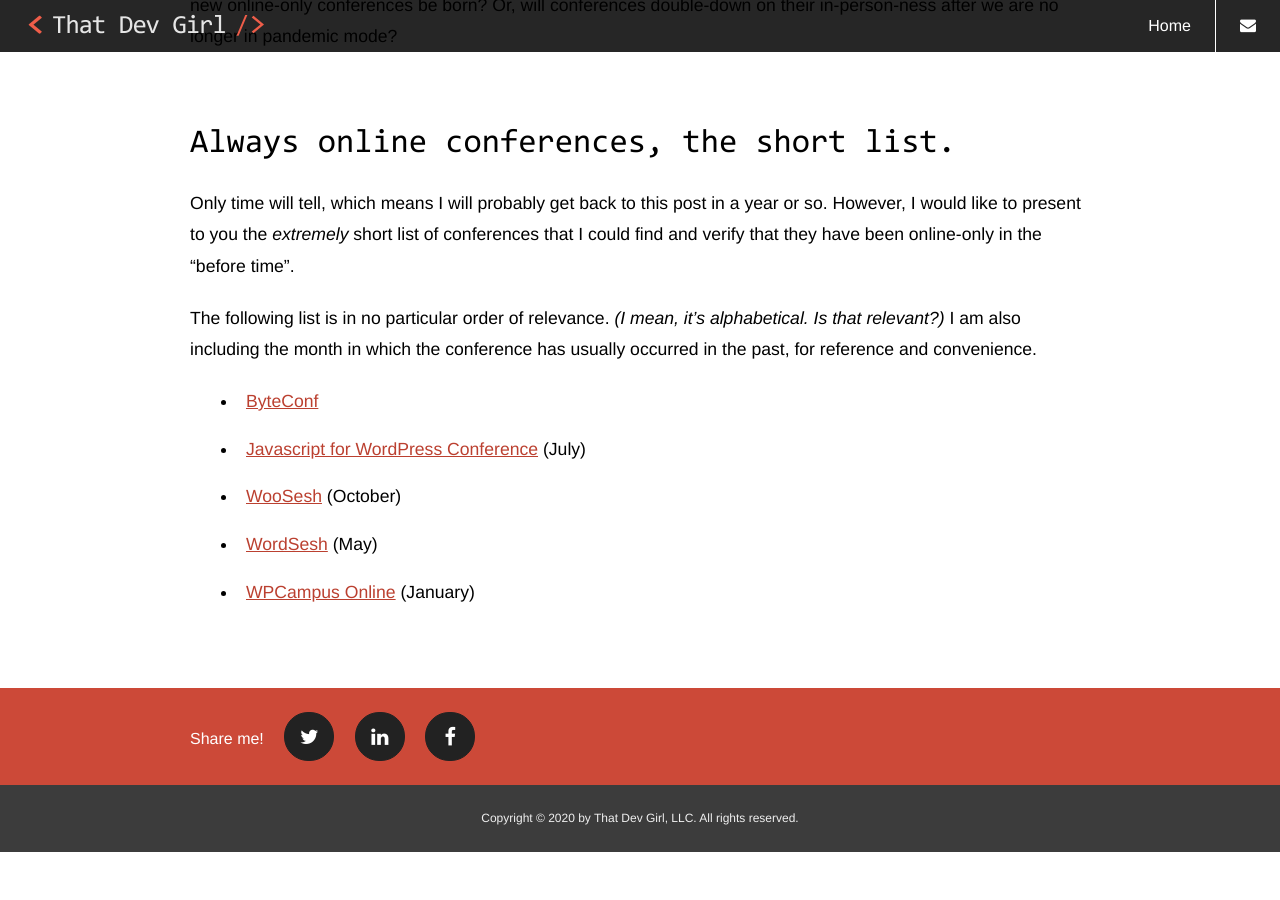
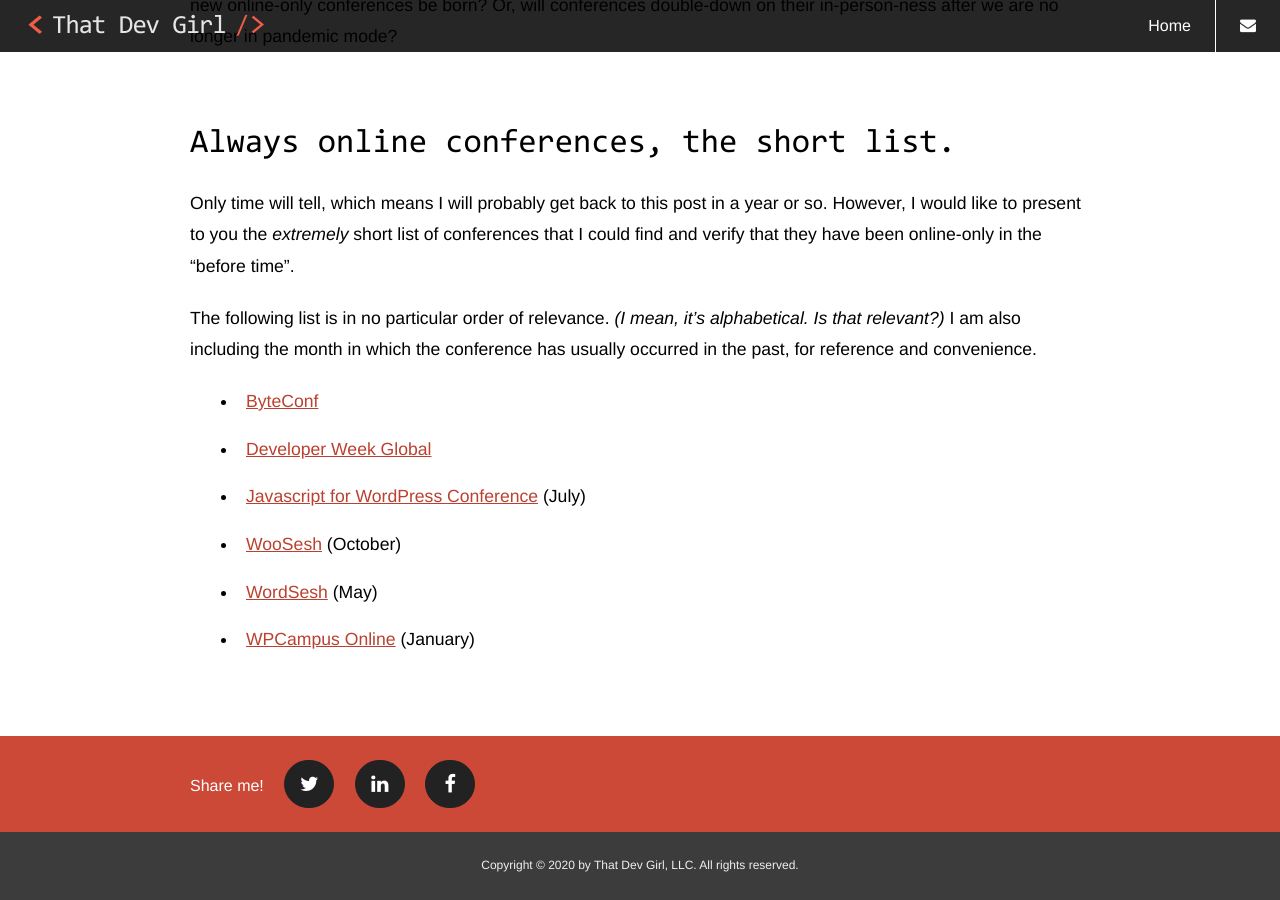
Before and after one commit to That-Dev-Girl-Archives/thatdevgirl.com, a Jekyll site: the page built from _posts/2020-06-29-online-conferences.md, in a window 1280 px wide and 900 px high, scrolled down 1112 px. Built offline with Jekyll 4.4.1, drawn with Linux system fonts in a browser that asks for light colours; before the commit the page ends 1964 px from its top, so only the background shows below that.

Commit message:
post update

```diff
--- a/_posts/2020-06-29-online-conferences.md
+++ b/_posts/2020-06-29-online-conferences.md
@@ -25,6 +25,7 @@ Only time will tell, which means I will probably get back to this post in a year
 The following list is in no particular order of relevance. _(I mean, it's alphabetical. Is that relevant?)_ I am also including the month in which the conference has usually occurred in the past, for reference and convenience.
 
 * [ByteConf](https://www.bytesized.xyz/conference)
+* [Developer Week Global](https://www.developerweek.com/global/)
 * [Javascript for WordPress Conference](https://javascriptforwp.com/conference/) (July)
 * [WooSesh](https://woosesh.com/) (October)
 * [WordSesh](https://wordsesh.com/) (May)
```
